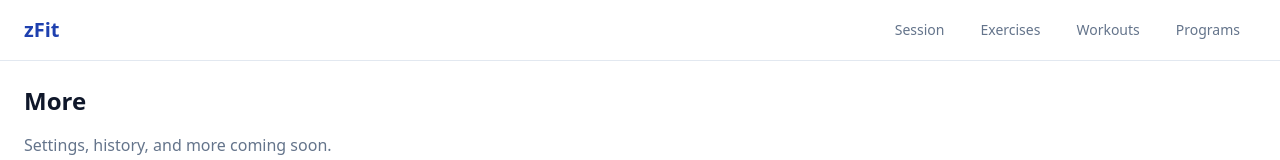
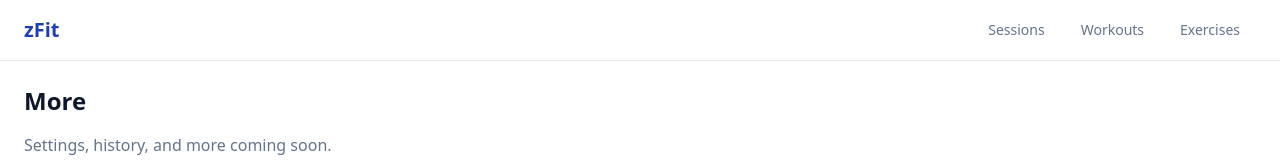
Before and after one commit to zkramer22/zFit, a SvelteKit app: page /more in a window 1280 px wide. Shown: the top 160 px of the page. Built offline with nearby package versions, Linux system fonts and the light colour scheme.

Commit message:
remove programs for now

```diff
--- a/src/routes/+layout.svelte
+++ b/src/routes/+layout.svelte
@@ -5,14 +5,13 @@
 	import { saveScrollPosition, getScrollPosition } from '$lib/stores/scrollPosition.svelte';
 	import { dialogStore } from '$lib/stores/dialog.svelte';
 	import * as AlertDialog from '$lib/components/ui/alert-dialog';
-	import { Play, List, Dumbbell, Layers } from 'lucide-svelte';
+	import { Play, List, Dumbbell } from 'lucide-svelte';
 	let { children } = $props();
 
 	const navItems = [
-		{ href: '/session', label: 'Session', icon: Play },
+		{ href: '/session', label: 'Sessions', icon: Play },
+		{ href: '/workouts', label: 'Workouts', icon: Dumbbell },
 		{ href: '/exercises', label: 'Exercises', icon: List },
-		{ href: '/workouts', label: 'Workouts', icon: Dumbbell },
-		{ href: '/programs', label: 'Programs', icon: Layers },
 	];
 
 	function isActive(href: string, pathname: string): boolean {
```
